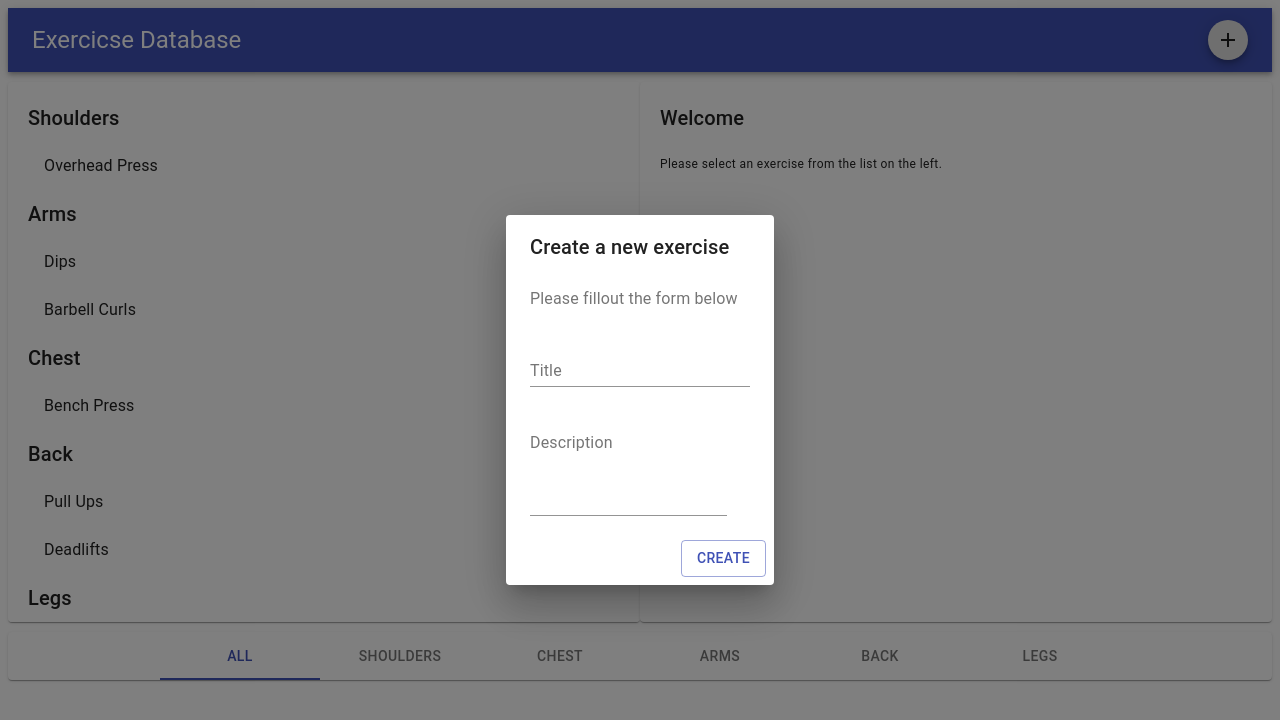
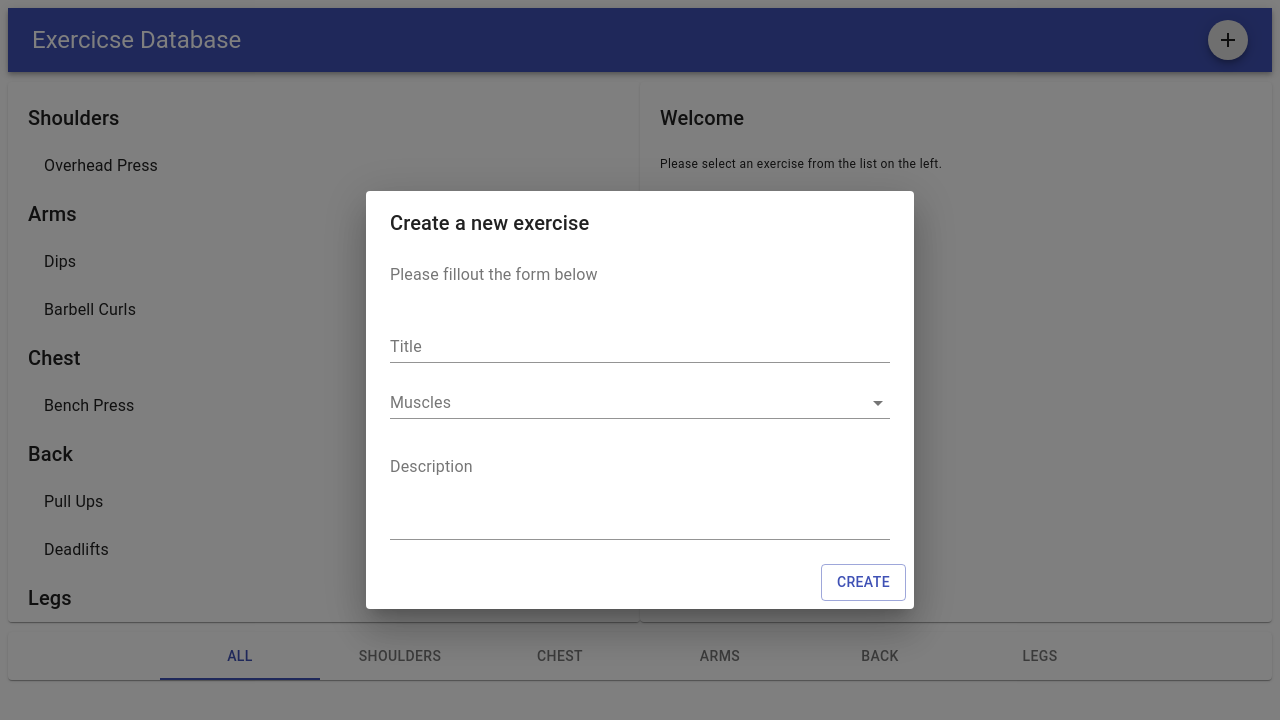
Before and after one commit to swastikbana/React-MaterialUI, a React (Create React App) app: page / in a window 1280 px wide. Both pictures are taken after a click on the button "add". Shown: the top 720 px of the page. Built offline with nearby package versions, Linux system fonts and the light colour scheme.

Commit message:
Added add exercise functionality

```diff
--- a/src/Component/App.js
+++ b/src/Component/App.js
@@ -23,15 +23,22 @@ export default class extends Component {
     );
   }
 
-  handleCategorySelection = category => {
+  handleCategorySelect = category => {
     this.setState({
       category
     });
   };
 
-  handleExerciseSelection = id => {
+  handleExerciseSelect = id => {
     this.setState(prevState => ({
       exercise: prevState.exercises.find(ex => ex.id === id)
+    }));
+  };
+
+  handleExerciseCreate = exercise => {
+    console.log(this.state.exercises);
+    this.setState(prevState => ({
+      exercises: [...prevState.exercises, exercise]
     }));
   };
 
@@ -40,17 +47,20 @@ export default class extends Component {
       { category, exercise } = this.state;
     return (
       <Fragment>
-        <Header />
+        <Header
+          muscles={muscles}
+          onExerciseCreate={this.handleExerciseCreate}
+        />
         <Exercises
           exercises={exercises}
           category={category}
           exercise={exercise}
-          onSelect={this.handleExerciseSelection}
+          onSelect={this.handleExerciseSelect}
         />
         <Footer
           category={category}
           muscles={muscles}
-          onSelect={this.handleCategorySelection}
+          onSelect={this.handleCategorySelect}
         />
       </Fragment>
     );
--- a/src/Component/Exercises/Dialogs/Create.js
+++ b/src/Component/Exercises/Dialogs/Create.js
@@ -1,6 +1,7 @@
 import React, { Fragment, Component } from 'react';
 import AddIcon from '@material-ui/icons/Add';
 import Fab from '@material-ui/core/Fab';
+import { withStyles } from '@material-ui/styles';
 import {
   TextField,
   Button,
@@ -8,10 +9,21 @@ import {
   DialogActions,
   DialogContent,
   DialogContentText,
-  DialogTitle
+  DialogTitle,
+  FormControl,
+  Select,
+  InputLabel,
+  MenuItem
 } from '@material-ui/core';
 
-export default class extends Component {
+const styles = theme => ({
+  FormControl: {
+    width: 500
+  }
+});
+
+export default withStyles(styles)(
+  class extends Component {
     state = {
       open: false,
       exercise: {
@@ -36,11 +48,29 @@ export default class extends Component {
       });
     };
 
+    handleSubmit = () => {
+      //TODO validate
+      const { exercise } = this.state;
+      this.props.onCreate({
+        ...exercise,
+        id: exercise.title.toLocaleLowerCase.replace(/ /g, '-') //Replace spaces with '-'
+      });
+      this.setState({
+        open: false,
+        exercise: {
+          title: '',
+          description: '',
+          muscles: ''
+        }
+      });
+    };
+
     render() {
       const {
           open,
           exercise: { title, description, muscles }
-    } = this.state;
+        } = this.state,
+        { classes, muscles: categories } = this.props;
       return (
         <Fragment>
           <Fab aria-label="add" size="small" onClick={this.handleToggle}>
@@ -51,14 +81,31 @@ export default class extends Component {
               Create a new exercise
             </DialogTitle>
             <DialogContent>
-            <DialogContentText>Please fillout the form below</DialogContentText>
+              <DialogContentText>
+                Please fillout the form below
+              </DialogContentText>
               <form>
                 <TextField
                   label="Title"
                   margin="normal"
                   value={title}
                   onChange={this.handleChange('title')}
+                  className={classes.FormControl}
                 />
+                <br />
+                <FormControl className={classes.FormControl}>
+                  <InputLabel htmlFor="muscles">Muscles</InputLabel>
+                  <Select
+                    value={muscles}
+                    onChange={this.handleChange('muscles')}
+                  >
+                    {categories.map(category => (
+                      <MenuItem key={category} value={category}>
+                        {category}
+                      </MenuItem>
+                    ))}
+                  </Select>
+                </FormControl>
                 <br />
                 <TextField
                   multiline
@@ -67,11 +114,16 @@ export default class extends Component {
                   margin="normal"
                   value={description}
                   onChange={this.handleChange('description')}
+                  className={classes.FormControl}
                 />
               </form>
             </DialogContent>
             <DialogActions>
-            <Button variant="outlined" color="primary">
+              <Button
+                variant="outlined"
+                color="primary"
+                onClick={this.handleSubmit}
+              >
                 Create
               </Button>
             </DialogActions>
@@ -80,3 +132,4 @@ export default class extends Component {
       );
     }
   }
+);
--- a/src/Component/Layouts/Header.js
+++ b/src/Component/Layouts/Header.js
@@ -2,14 +2,14 @@ import React from 'react';
 import { AppBar, Toolbar, Typography } from '@material-ui/core';
 import CreateDialogue from '../Exercises/Dialogs/Create';
 
-export default props => (
+export default ({ muscles, onExerciseCreate }) => (
   <AppBar position="static">
     <Toolbar>
       <Typography variant="h5" color="inherit" style={{ flex: 1 }}>
         Exercicse Database
       </Typography>
 
-      <CreateDialogue />
+      <CreateDialogue muscles={muscles} onCreate={onExerciseCreate} />
     </Toolbar>
   </AppBar>
 );
```
Lines whose indentation alone changed are shown as unchanged.
